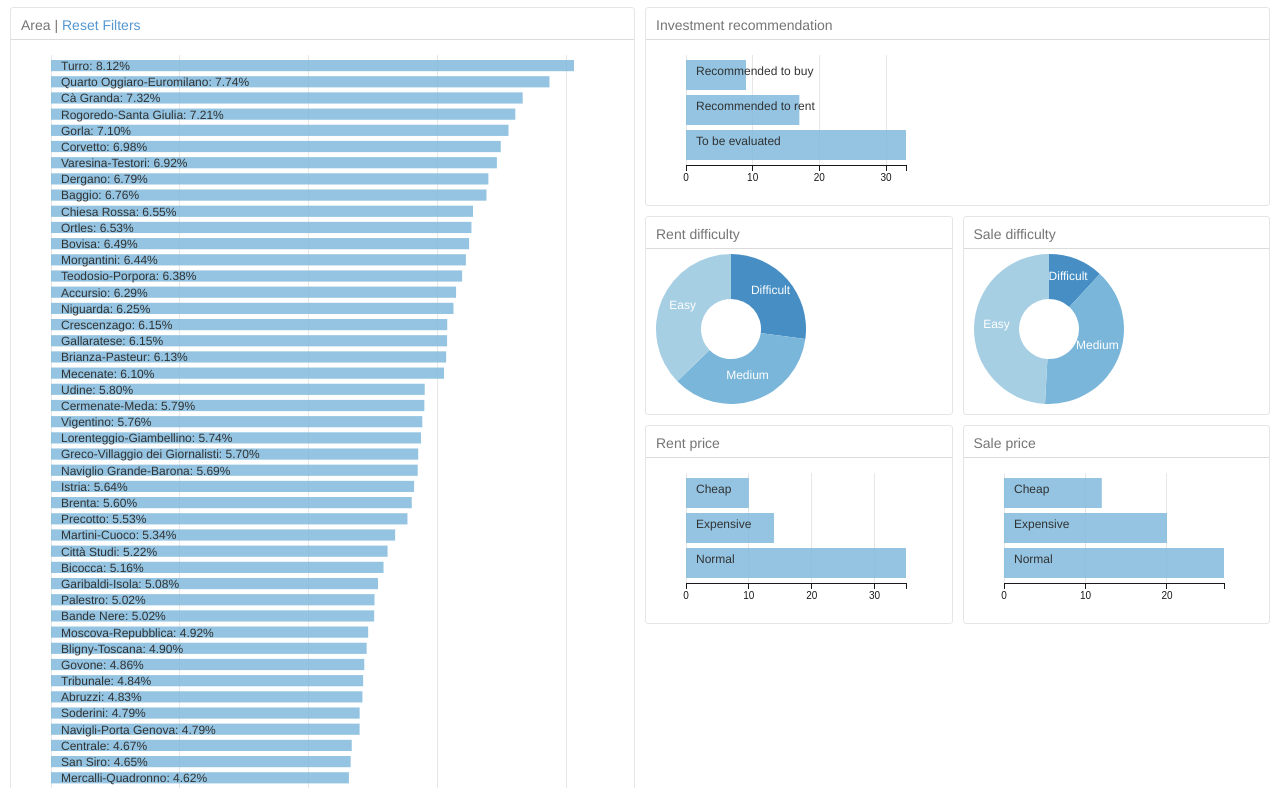
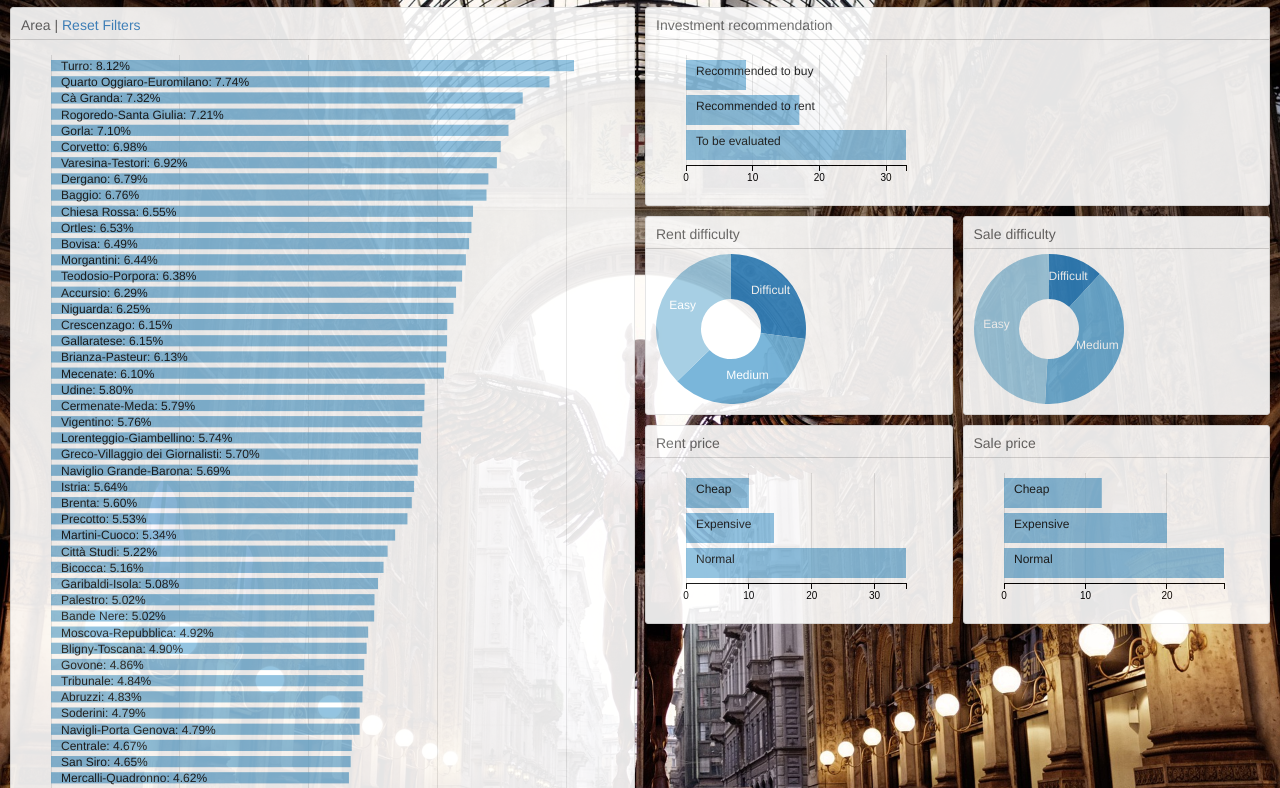
Before and after one commit to vtisza/MilanRentalSpyder, a plain HTML site: page MilanVisual/index.html in a window 1280 px wide. Shown: the part 53-841 px from the top of the page. Drawn offline with Linux system fonts and the light colour scheme.

Commit message:
Fix 6 - For github.io background
Temporary solution

```diff
--- a/MilanVisual/css/custom.css
+++ b/MilanVisual/css/custom.css
@@ -24,7 +24,7 @@ canvas{
 }
 
 body.application{
-  background: url('{{ site.url }}/pics/milan.jpg') no-repeat center center fixed;
+  background: url('https://vtisza.github.io/MilanRentalSpyder/MilanVisual/pics/milan.jpg') no-repeat center center fixed;
   background-size:cover;
   opacity: 0.9;
 }
```
